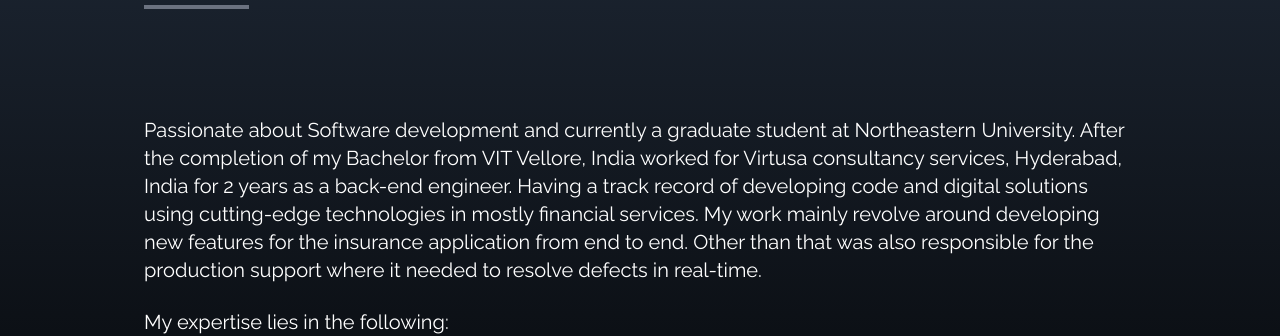
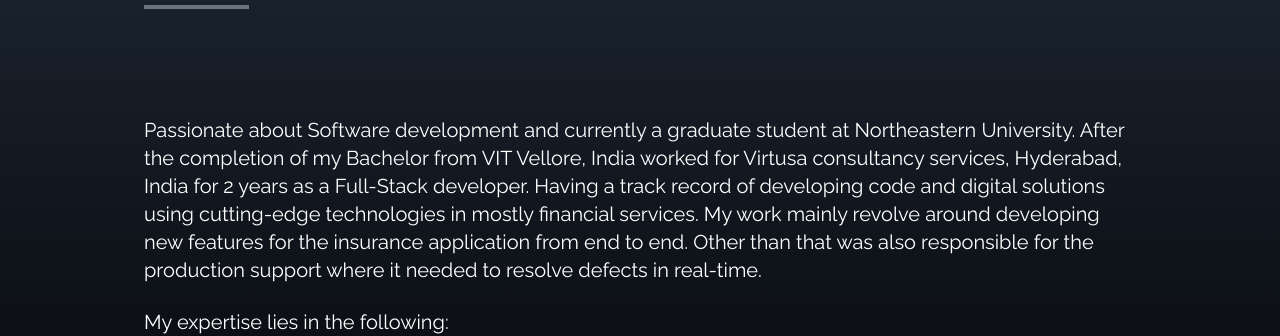
Before and after one commit to reeteshk/Portfolio, a React (Create React App) app: page / in a window 1280 px wide. Shown: the part 952-1288 px from the top of the page. Built offline with nearby package versions, Linux system fonts and the light colour scheme.

Commit message:
updating work experience

```diff
--- a/src/components/About.jsx
+++ b/src/components/About.jsx
@@ -14,7 +14,7 @@
             <p className='text-xl mt-20'>
             Passionate about Software development and currently a graduate student at Northeastern University.
             After the completion of my Bachelor from VIT Vellore,
-        India worked for Virtusa consultancy services, Hyderabad, India for 2 years as a back-end engineer.
+        India worked for Virtusa consultancy services, Hyderabad, India for 2 years as a Full-Stack developer.
         Having a track record of developing code and digital solutions using cutting-edge technologies in mostly financial services.
         My work mainly revolve around developing new features for the insurance application from end to end.
         Other than that was also responsible for the production support where it needed to resolve defects in real-time.
```
